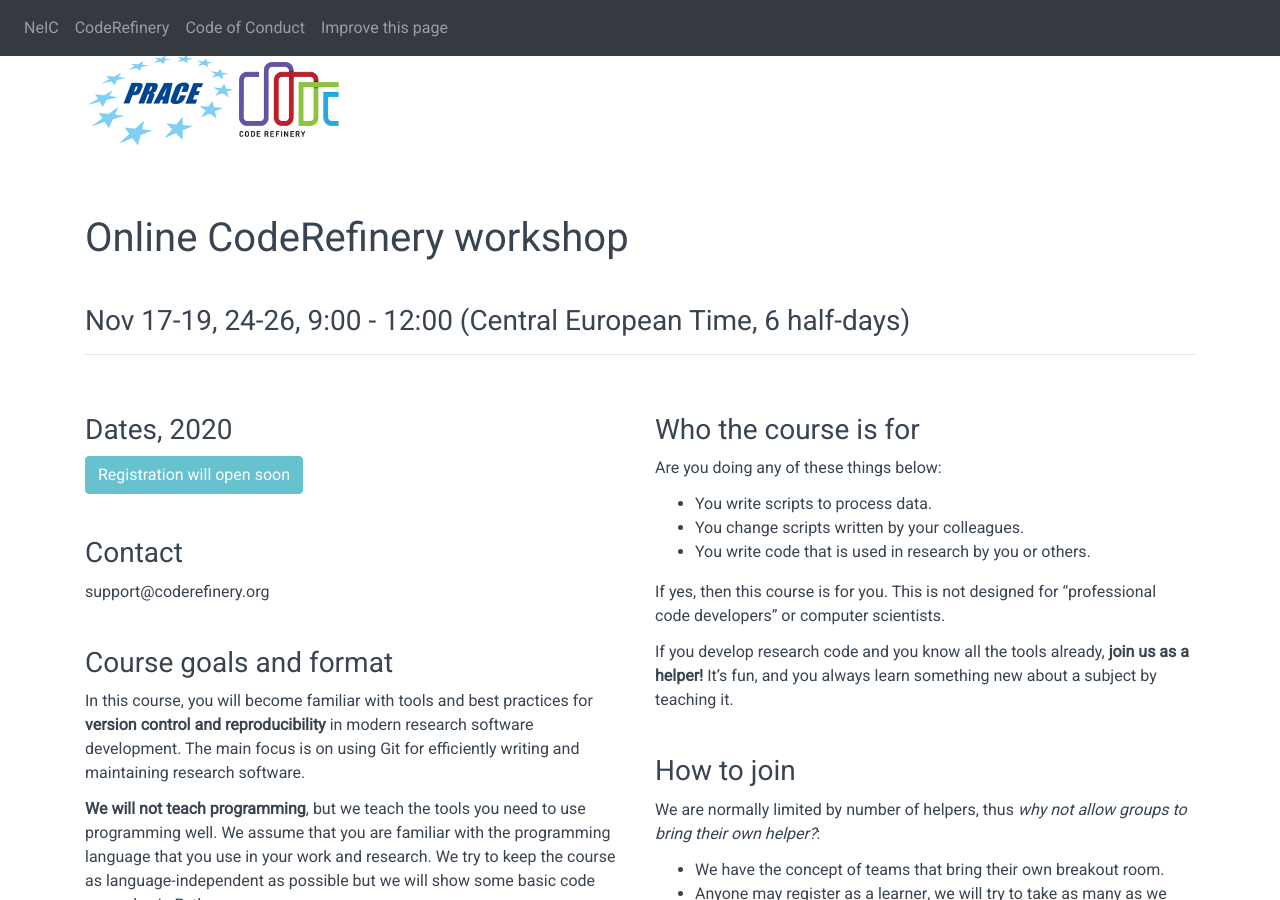
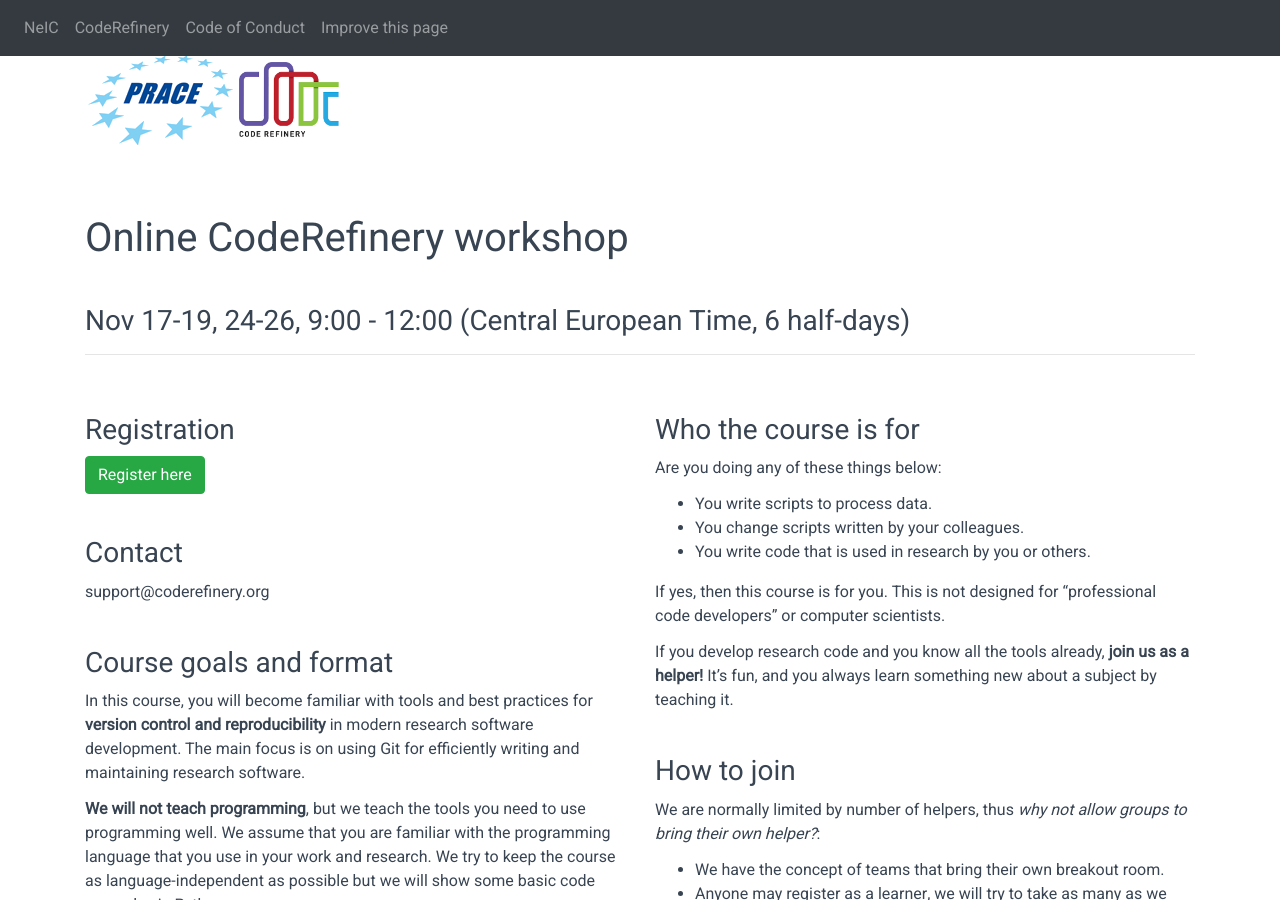
Before and after one commit to coderefinery/2020-11-17-online, a Jekyll site: the page built from index.md, in a window 1280 px wide and 900 px high. Built offline with Jekyll 4.4.1, drawn with Linux system fonts in a browser that asks for light colours; comment, search, counter and statistics services are not loaded.

Commit message:
open registration

```diff
--- a/left_column.md
+++ b/left_column.md
@@ -1,8 +1,9 @@
 
 
-### Dates, 2020
+### Registration
 
-<a class="btn btn-info disabled" href="#" data-mode="1" target="_blank">Registration will open soon</a>
+<a class="btn btn-success" href="https://indico.neic.no/event/156/" data-mode="1" target="_blank">Register here</a>
+
 
 
 ### Contact
```
